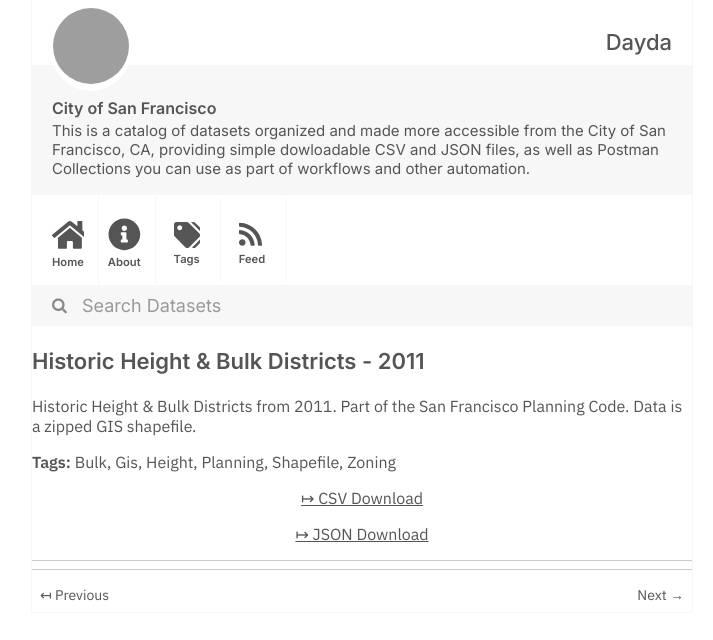
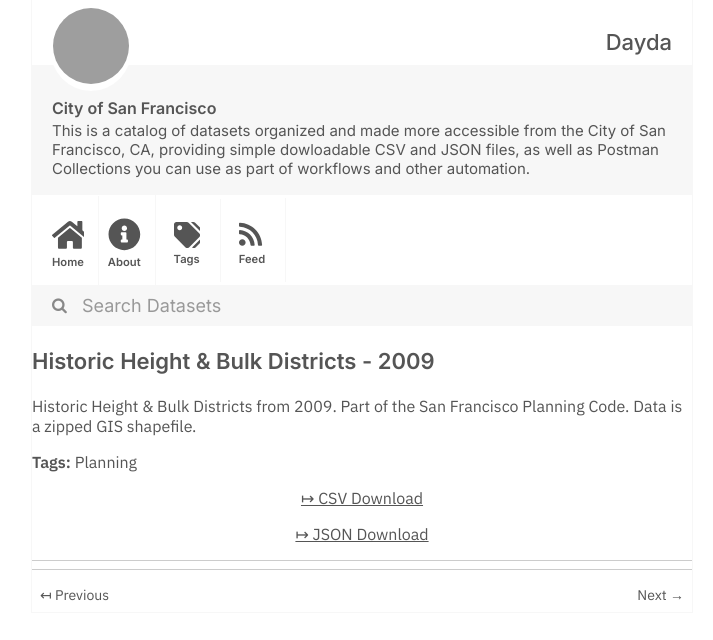
Before and after one commit to dayda-entities/city-of-san-francisco, a Jekyll site: the page built from _posts/2020-11-10-historic-height-bulk-districts.md, in a window 1280 px wide, cut to the strip 0-640 px from the top of the page. Shown: the whole strip, without its empty margins (278-991 px from the left). Built offline with Jekyll 4.4.1, drawn with Linux system fonts in a browser that asks for light colours; grey boxes are pictures that could not be loaded.

Commit message:
Publish Data

```diff
--- a/_posts/2020-11-10-historic-height-bulk-districts.md
+++ b/_posts/2020-11-10-historic-height-bulk-districts.md
@@ -1,21 +1,16 @@
 ---
-title: Historic Height & Bulk Districts - 2011
-created: '2020-11-10T16:56:50.335533'
-modified: '2020-11-10T16:56:50.335540'
+title: Historic Height & Bulk Districts - 2009
+created: '2020-11-10T16:56:55.521599'
+modified: '2020-11-10T16:56:55.521610'
 state: active
 type: dataset
 tags:
-  - Bulk
-  - Gis
-  - Height
   - Planning
-  - Shapefile
-  - Zoning
 groups:
   - Local Government
-csv_url: 'https://data.sfgov.org/api/views/qcxd-tp4u/rows.csv?accessType=DOWNLOAD'
-json_url: 'https://data.sfgov.org/api/views/qcxd-tp4u/rows.json?accessType=DOWNLOAD'
+csv_url: 'https://data.sfgov.org/api/views/thsi-uh4u/rows.csv?accessType=DOWNLOAD'
+json_url: 'https://data.sfgov.org/api/views/thsi-uh4u/rows.json?accessType=DOWNLOAD'
 layout: post
 
 ---
-Historic Height & Bulk Districts from 2011. Part of the San Francisco Planning Code. Data is a zipped GIS shapefile.
+Historic Height & Bulk Districts from 2009.  Part of the San Francisco Planning Code.  Data is a zipped GIS shapefile.
```
